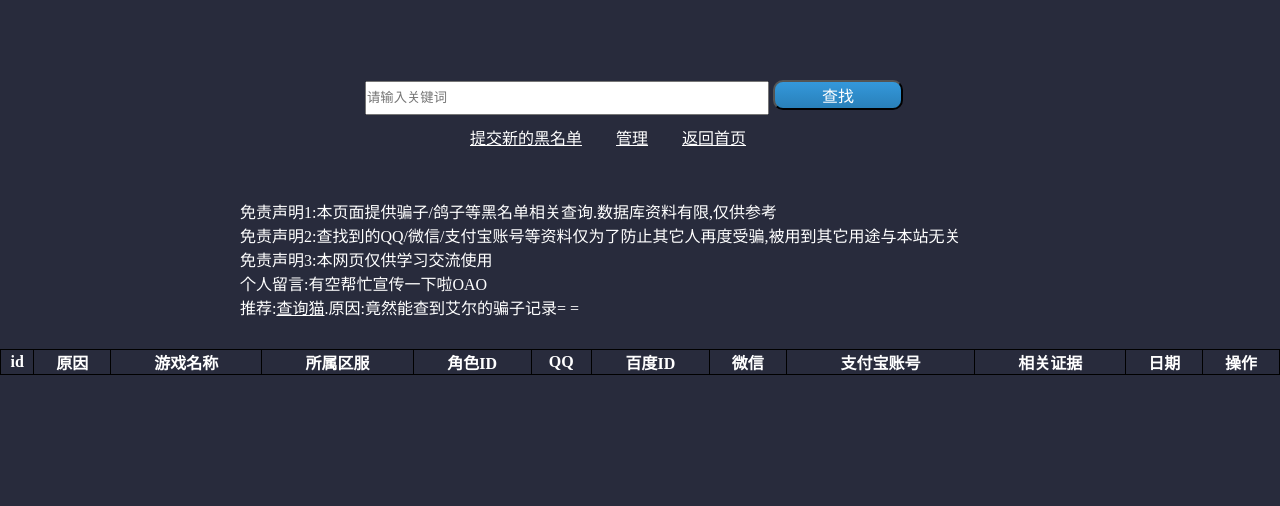
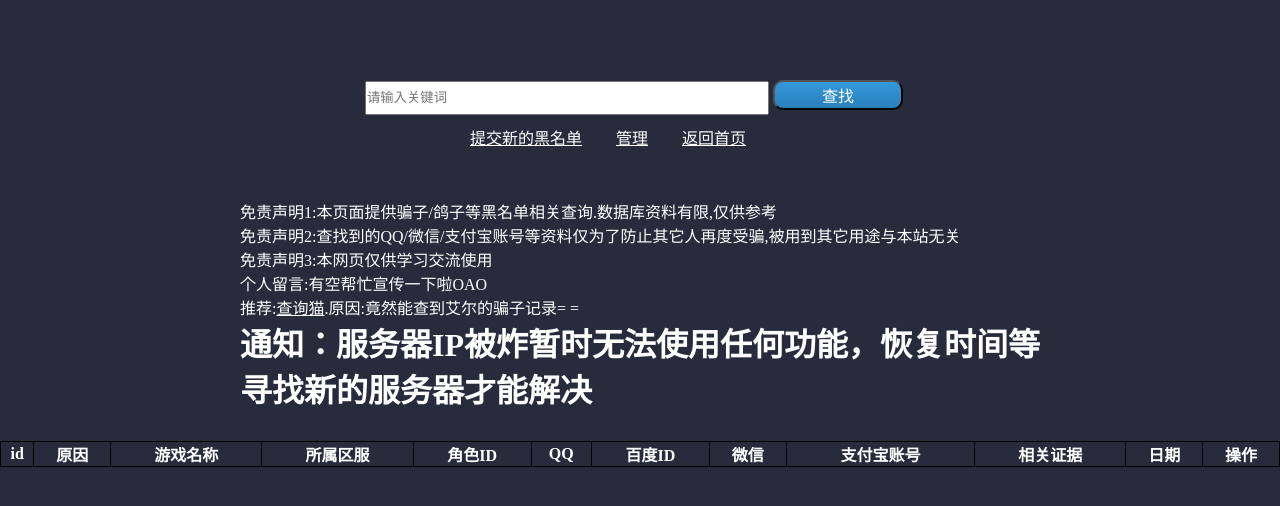
Before and after one commit to PeacefulWindy/peacefulwindy.github.io, a plain HTML site: page BlackList/index.html in a window 1280 px wide. Drawn offline with Linux system fonts and the light colour scheme.

Commit message:
Update index.html

```diff
--- a/BlackList/index.html
+++ b/BlackList/index.html
@@ -31,6 +31,7 @@
             <li>免责声明3:本网页仅供学习交流使用</li>
             <li>个人留言:有空帮忙宣传一下啦OAO</li>
             <li>推荐:<a href="https://www.cxmao.cn">查询猫</a>.原因:竟然能查到艾尔的骗子记录= =</li>
+            <li><h1>通知：服务器IP被炸暂时无法使用任何功能，恢复时间等寻找新的服务器才能解决</h1></li>
         </ul>
     </div>
     <table id="blacklist" border="1">
```
